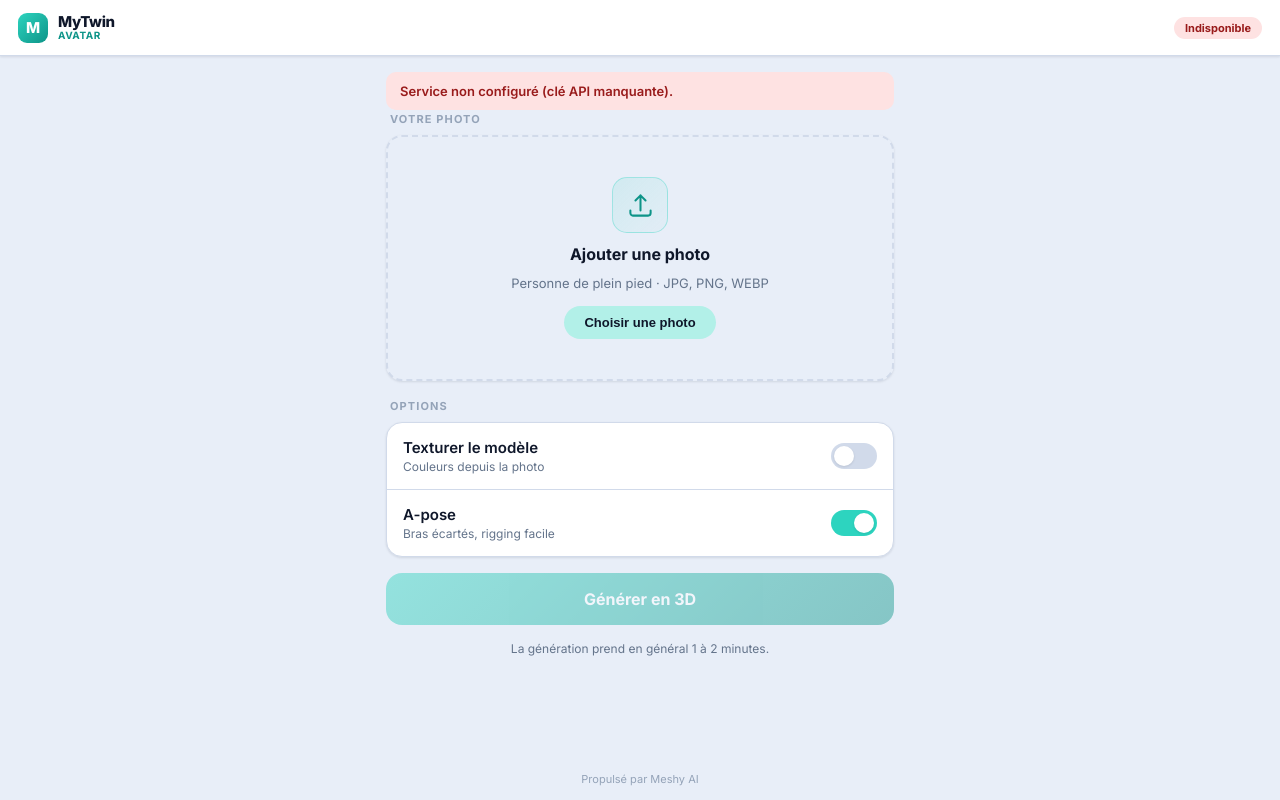
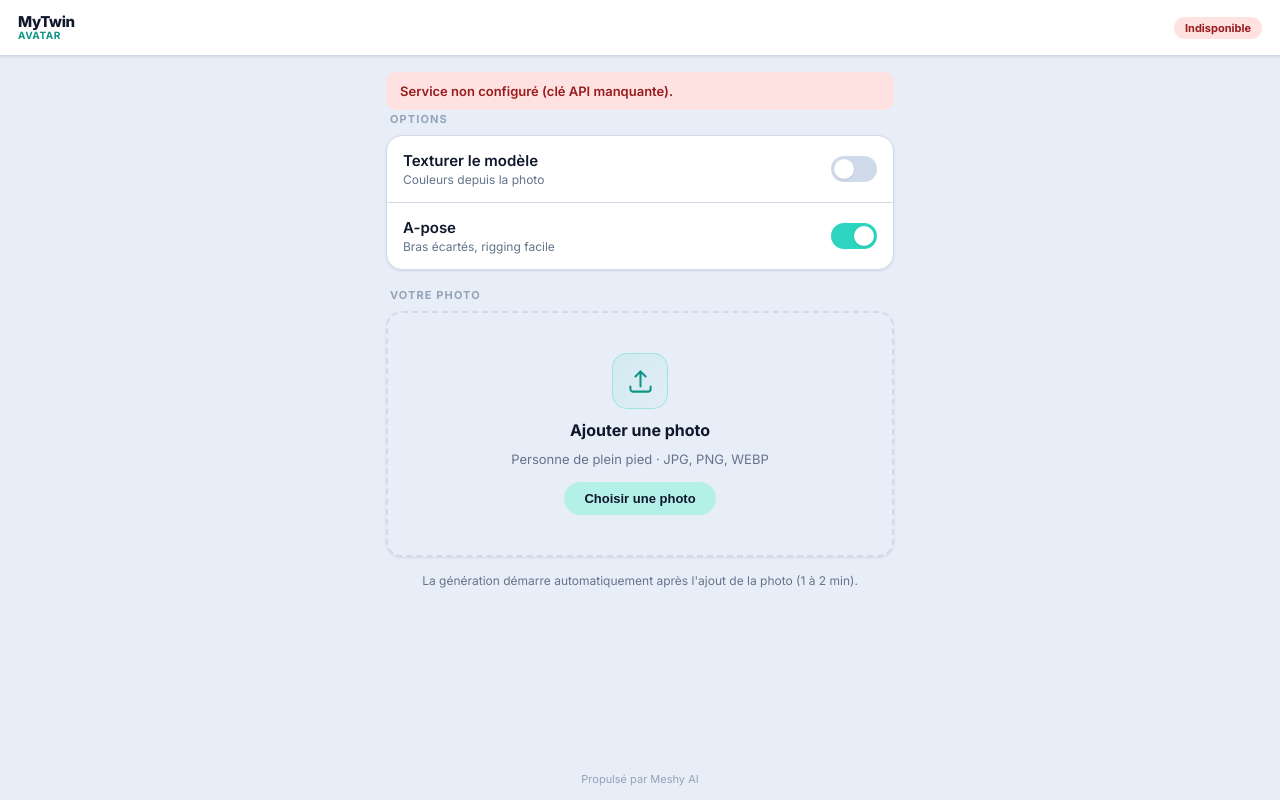
Before and after one commit to Akralan/MyTwin-Avatar, a Flask app: page / in a window 1280 px wide. Run offline with Flask 3, Linux system fonts and the light colour scheme; parts of the project's set-up code (start-up, migrations or seed data) failed here and were passed over; some libraries are stand-ins or nearby versions.

Commit message:
Scalingo UI: retire logo M, bouton telecharger et bouton generer; generation auto a l'ajout de la photo (options d'abord)

```diff
--- a/scalingo/templates/index.html
+++ b/scalingo/templates/index.html
@@ -124,7 +124,6 @@
 </head>
 <body>
   <header>
-    <div class="logo">M</div>
     <div class="brand"><div class="wordmark">MyTwin</div><div class="sub">AVATAR</div></div>
     <span id="status-pill" class="off">…</span>
   </header>
@@ -132,27 +131,8 @@
   <main>
     <div id="banner"></div>
 
-    <!-- ── ÉTAPE 1 : photo + options ── -->
+    <!-- ── ÉTAPE 1 : options + photo (génération auto à l'ajout) ── -->
     <section id="s-upload" class="screen active">
-      <div>
-        <div class="label">Votre photo</div>
-        <div id="drop" class="card" role="button" tabindex="0">
-          <div class="drop-icon">
-            <svg viewBox="0 0 24 24" fill="none" stroke="currentColor" stroke-width="1.8">
-              <path stroke-linecap="round" stroke-linejoin="round" d="M3 16.5v2.25A2.25 2.25 0 005.25 21h13.5A2.25 2.25 0 0021 18.75V16.5m-13.5-9L12 3m0 0l4.5 4.5M12 3v13.5"/>
-            </svg>
-          </div>
-          <h2>Ajouter une photo</h2>
-          <p>Personne de plein pied · JPG, PNG, WEBP</p>
-          <button class="pill" type="button" id="browse">Choisir une photo</button>
-        </div>
-        <div id="preview-card" class="card">
-          <img id="preview" alt="" />
-          <button class="change" id="change" type="button">Changer de photo</button>
-        </div>
-        <input type="file" id="file" accept="image/*" />
-      </div>
-
       <div>
         <div class="label">Options</div>
         <div class="card">
@@ -167,8 +147,22 @@
         </div>
       </div>
 
-      <button class="btn" id="go" disabled>Générer en 3D</button>
-      <div class="hint">La génération prend en général 1 à 2 minutes.</div>
+      <div>
+        <div class="label">Votre photo</div>
+        <div id="drop" class="card" role="button" tabindex="0">
+          <div class="drop-icon">
+            <svg viewBox="0 0 24 24" fill="none" stroke="currentColor" stroke-width="1.8">
+              <path stroke-linecap="round" stroke-linejoin="round" d="M3 16.5v2.25A2.25 2.25 0 005.25 21h13.5A2.25 2.25 0 0021 18.75V16.5m-13.5-9L12 3m0 0l4.5 4.5M12 3v13.5"/>
+            </svg>
+          </div>
+          <h2>Ajouter une photo</h2>
+          <p>Personne de plein pied · JPG, PNG, WEBP</p>
+          <button class="pill" type="button" id="browse">Choisir une photo</button>
+        </div>
+        <input type="file" id="file" accept="image/*" />
+      </div>
+
+      <div class="hint">La génération démarre automatiquement après l'ajout de la photo (1 à 2 min).</div>
     </section>
 
     <!-- ── ÉTAPE 2 : progression ── -->
@@ -188,10 +182,7 @@
           shadow-intensity="1" exposure="1.05" interaction-prompt="none"
           ar ar-modes="webxr scene-viewer quick-look"></model-viewer>
       </div>
-      <div class="row">
-        <a class="btn" id="dl" download>Télécharger</a>
-        <button class="btn ghost" id="again" type="button">Nouvelle photo</button>
-      </div>
+      <button class="btn ghost" id="again" type="button">Nouvelle photo</button>
     </section>
   </main>
 
@@ -200,10 +191,8 @@
   <script>
     const $=s=>document.querySelector(s);
     const file=$('#file'), drop=$('#drop'), browse=$('#browse'),
-          previewCard=$('#preview-card'), preview=$('#preview'), change=$('#change'),
-          go=$('#go'), tex=$('#tex'), apose=$('#apose'),
-          banner=$('#banner'), mv=$('#mv'), dl=$('#dl'),
-          pill=$('#status-pill');
+          tex=$('#tex'), apose=$('#apose'),
+          banner=$('#banner'), mv=$('#mv'), pill=$('#status-pill');
     const screens={upload:$('#s-upload'),progress:$('#s-progress'),result:$('#s-result')};
     let chosen=null, timer=null;
 
@@ -211,6 +200,7 @@
       window.scrollTo({top:0,behavior:'smooth'});};
     const err=m=>{banner.textContent=m;banner.className='err show';};
     const clearErr=()=>{banner.className='';};
+    const setProg=(p,t)=>{$('#pfill').style.width=Math.max(5,p)+'%';if(t)$('#ptext').textContent=t;};
 
     // état du service
     fetch('/model_status').then(r=>r.json()).then(d=>{
@@ -218,14 +208,13 @@
       else{pill.className='off';pill.textContent='Indisponible';err(d.error||'Service indisponible.');}
     }).catch(()=>{pill.className='off';pill.textContent='Hors ligne';});
 
+    // Choix d'une image -> génération automatique
     function pickFile(f){
       if(!f) return;
       if(!f.type.startsWith('image/')){err('Veuillez choisir une image.');return;}
       chosen=f; clearErr();
-      const url=URL.createObjectURL(f);
-      preview.src=url; $('#pthumb').src=url;
-      drop.style.display='none'; previewCard.classList.add('show');
-      go.disabled=false;
+      $('#pthumb').src=URL.createObjectURL(f);
+      generate();
     }
     browse.addEventListener('click',e=>{e.stopPropagation();file.click();});
     drop.addEventListener('click',()=>file.click());
@@ -234,25 +223,21 @@
     drop.addEventListener('dragover',e=>{e.preventDefault();drop.classList.add('drag');});
     drop.addEventListener('dragleave',()=>drop.classList.remove('drag'));
     drop.addEventListener('drop',e=>{e.preventDefault();drop.classList.remove('drag');pickFile(e.dataTransfer.files[0]);});
-    change.addEventListener('click',()=>file.click());
 
-    go.addEventListener('click',async()=>{
+    async function generate(){
       if(!chosen) return;
-      clearErr(); go.disabled=true;
+      clearErr(); show('progress'); setProg(5,'Envoi de la photo…');
       const fd=new FormData();
       fd.append('image',chosen);
       fd.append('texture',tex.checked?'1':'0');
       fd.append('apose',apose.checked?'1':'0');
-      show('progress'); setProg(5,'Envoi de la photo…');
       try{
         const r=await fetch('/upload',{method:'POST',body:fd});
         const d=await r.json();
         if(!r.ok) throw new Error(d.error||'Erreur');
         track(d.job_id);
-      }catch(e){show('upload');err(e.message);go.disabled=false;}
-    });
-
-    const setProg=(p,t)=>{$('#pfill').style.width=Math.max(5,p)+'%';if(t)$('#ptext').textContent=t;};
+      }catch(e){show('upload');err(e.message);}
+    }
 
     function track(id){
       timer=setInterval(async()=>{
@@ -264,21 +249,18 @@
           const p=m?parseInt(m[1]):(d.status==='processing'?40:10);
           setProg(p, d.status==='processing'?`Génération du modèle… ${p}%`:'En file d\'attente…');
           if(d.status==='done'){clearInterval(timer);openResult(d);}
-          if(d.status==='error'){clearInterval(timer);show('upload');err(d.error||'Échec');go.disabled=false;}
-        }catch(e){clearInterval(timer);show('upload');err(e.message);go.disabled=false;}
+          if(d.status==='error'){clearInterval(timer);show('upload');err(d.error||'Échec');}
+        }catch(e){clearInterval(timer);show('upload');err(e.message);}
       },3000);
     }
 
     function openResult(d){
       const url=(d.tex_files&&d.tex_files[0])||(d.ply_files&&d.ply_files[0]);
-      mv.src=url; dl.href=url; dl.download='mytwin-avatar'+(url.endsWith('.obj')?'.obj':'.glb');
-      show('result');
+      mv.src=url; show('result');
     }
 
     $('#again').addEventListener('click',()=>{
-      chosen=null; file.value=''; preview.src=''; mv.src='';
-      previewCard.classList.remove('show'); drop.style.display='flex';
-      go.disabled=true; clearErr(); show('upload');
+      chosen=null; file.value=''; mv.src=''; clearErr(); show('upload');
     });
   </script>
 </body>
```
